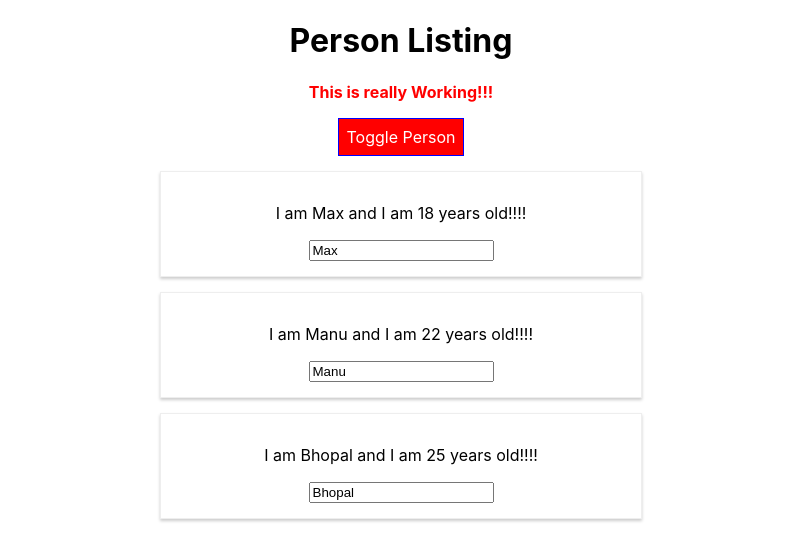
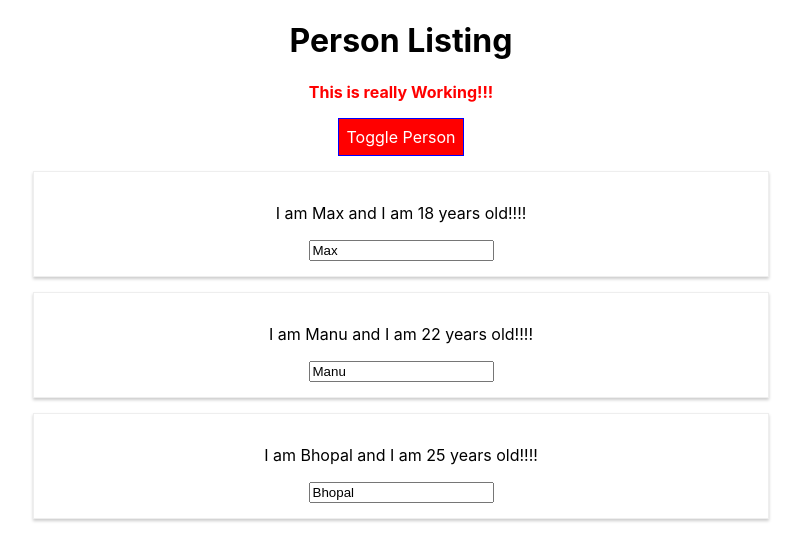
Before and after one commit to bhopals/react-burger-app, a React (Create React App) app: page / in a window 1280 px wide. Both pictures are taken after a click on the button "Toggle Person". Shown: the top 560 px of the page, without its empty margins (239-1040 px from the left). Built offline with nearby package versions, Linux system fonts and the light colour scheme.

Commit message:
Radium config revert

```diff
--- a/src/App.js
+++ b/src/App.js
@@ -1,7 +1,6 @@
 import React, { Component } from 'react';
 import './App.css';
 import Person from './Person/Person.js';
-import Radium, {StyleRoot} from 'radium';
 
 class App extends Component {
 
@@ -70,7 +69,6 @@
     let person = null;
     if(this.state.showPersons) {
       person = (
-      <StyleRoot>
       <div>
                 {
           this.state.persons.map((person, index) => {
@@ -79,14 +77,10 @@
           })
         }
 
-    </div>
-    </StyleRoot>);
+    </div>);
 
     style.backgroundColor='red';
-    style[':hover'] = {
-      'backgroundColor' : 'salmon',
-      'color':'black'
-    }
+
     }
 
     const classes = [];
@@ -109,4 +103,4 @@
   }
 }
 
-export default Radium(App);
+export default App;
--- a/src/Person/Person.js
+++ b/src/Person/Person.js
@@ -1,16 +1,10 @@
 import React from 'react';
 import './Person.css';
-import Radium from 'radium';
 
 const Person = (props) => {
 
-    const style = {
-        '@media (min-width : 500px)' : {
-            'width':'450px'
-        }
-    }
     return (
-        <div className="Person" style={style}>
+        <div className="Person">
             <p onClick={props.click}>I am {props.name} and I am {props.age} years old!!!!</p>
             <p>{props.children}</p>
             <input type="text"  onChange = {props.change} value={props.name}/>
@@ -19,4 +13,4 @@
 
 }
 
-export default Radium(Person);
+export default Person;
```
